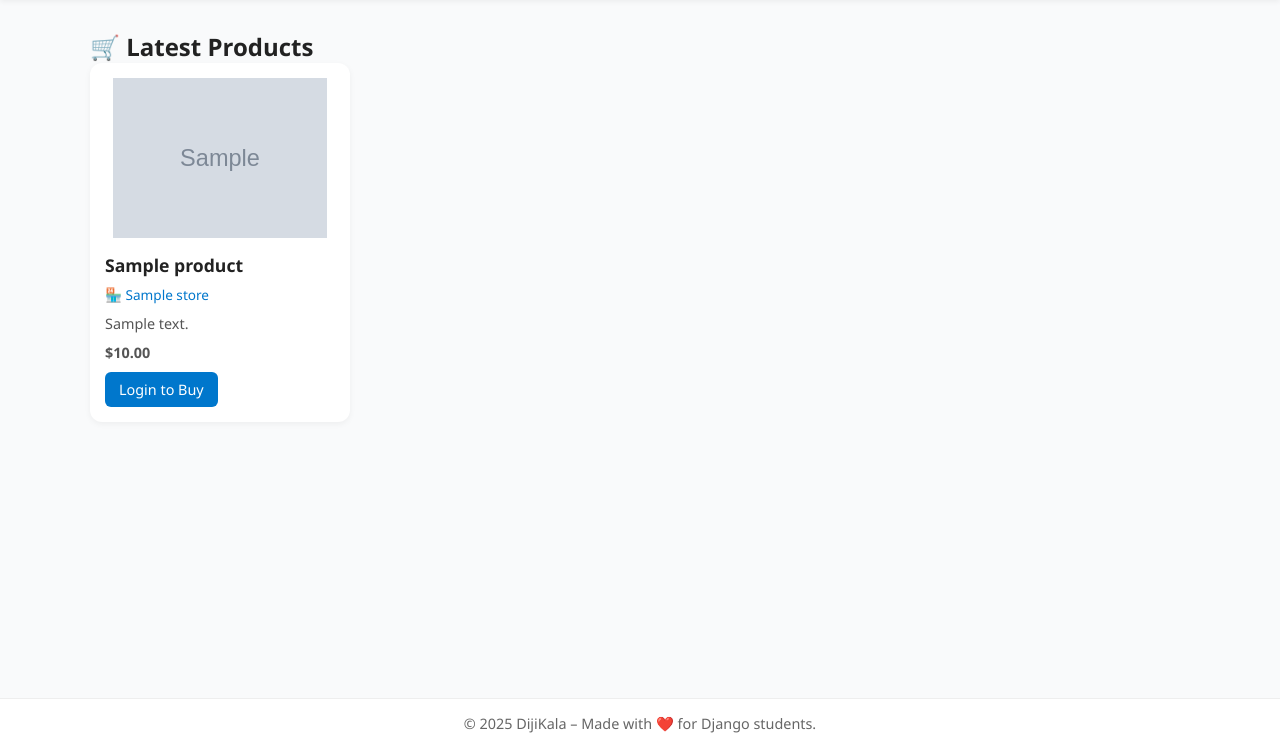
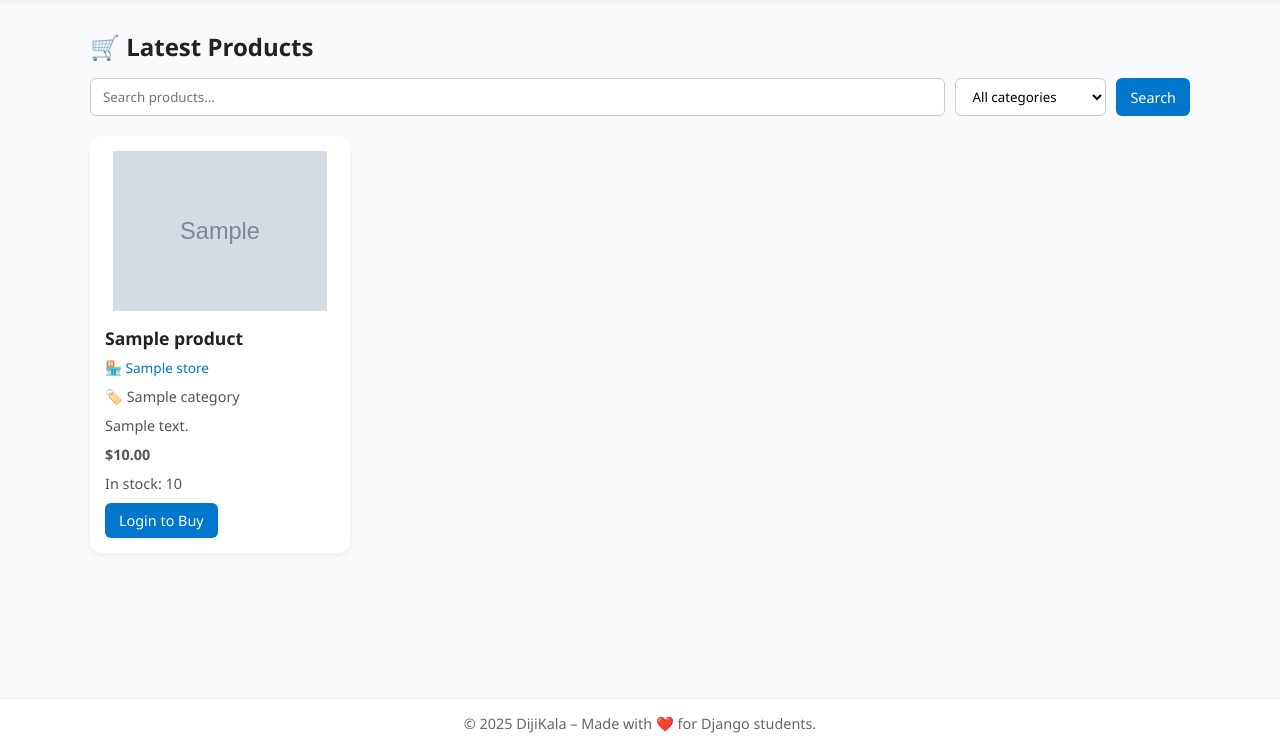
Before and after one commit to zahra-khabar/mini-digikala-django-project, a Django app: page / in a window 1280 px wide. Shown: the part 52-800 px from the top of the page. Run offline with Django 5.2, Linux system fonts and the light colour scheme; tables that the repository leaves empty hold one stand-in row (values such as "Sample post"); grey boxes marked "Sample" are stand-in pictures.

Commit message:
feat(storefront): add product search, category filters, and stock display
- Filter the landing page by name query and category with a GET form
- Show stock levels on product cards and mark sold-out products
- Hide the add to cart action when a product has no stock left
- Cover search and category filtering with tests

```diff
--- a/config/urls.py
+++ b/config/urls.py
@@ -20,18 +20,32 @@ from django.urls import include, path
 from django.shortcuts import render
 from django.conf import settings
 from django.conf.urls.static import static
+from stores.forms import ProductSearchForm
 from stores.models import Product
 
 
 def home(request):
+    search_form = ProductSearchForm(request.GET or None)
+
     products = Product.objects.select_related(
-        'store'
+        'store',
+        'category'
     ).order_by('-created_at')
+
+    if search_form.is_bound and search_form.is_valid():
+        query = search_form.cleaned_data['q'].strip()
+        category = search_form.cleaned_data['category']
+
+        if query:
+            products = products.filter(name__icontains=query)
+
+        if category is not None:
+            products = products.filter(category=category)
 
     return render(
         request,
         'home.html',
-        {'products': products}
+        {'products': products, 'search_form': search_form}
     )
 
 
--- a/static/css/style.css
+++ b/static/css/style.css
@@ -349,3 +349,42 @@ hr {
 .qty-btn:hover {
     background: #e2e6ea;
 }
+
+/* ====== SEARCH ====== */
+.search-form {
+    display: flex;
+    gap: 10px;
+    margin: 15px 0 20px;
+    flex-wrap: wrap;
+}
+
+.search-form input[type="text"] {
+    flex: 1;
+    min-width: 200px;
+    padding: 8px 12px;
+    border: 1px solid #ccc;
+    border-radius: 6px;
+}
+
+.search-form select {
+    padding: 8px 12px;
+    border: 1px solid #ccc;
+    border-radius: 6px;
+    background: #fff;
+}
+
+/* ====== STOCK & CATEGORY ====== */
+.stock-info {
+    color: #1b5e20;
+    font-size: 0.85rem;
+}
+
+.out-of-stock {
+    color: #b3261e;
+    font-weight: 600;
+}
+
+.product-category {
+    color: #0077cc;
+    font-size: 0.85rem;
+}
--- a/templates/home.html
+++ b/templates/home.html
@@ -5,6 +5,12 @@
 
 {% block content %}
 <h2>🛒 Latest Products</h2>
+
+<form method="get" action="{% url 'home' %}" class="search-form">
+    {{ search_form.q }}
+    {{ search_form.category }}
+    <button type="submit" class="btn">Search</button>
+</form>
 
 <div class="card-grid">
     {% for product in products %}
@@ -21,9 +27,14 @@
                     🏪 {{ product.store.name }}
                 </a>
             </p>
+            {% if product.category %}
+                <p class="product-category">🏷️ {{ product.category.name }}</p>
+            {% endif %}
             <p>{{ product.description|truncatewords:12 }}</p>
             <p><strong>${{ product.price }}</strong></p>
 
+            {% if product.stock > 0 %}
+                <p class="stock-info">In stock: {{ product.stock }}</p>
                 {% if user.is_authenticated %}
                     <form method="post"
                           action="{% url 'add_to_cart' product.id %}">
@@ -37,9 +48,12 @@
                         Login to Buy
                     </a>
                 {% endif %}
+            {% else %}
+                <p class="out-of-stock">Out of stock</p>
+            {% endif %}
         </div>
     {% empty %}
-        <p>No products yet!</p>
+        <p>No products found.</p>
     {% endfor %}
 </div>
 {% endblock %}
```
Also changed, not shown: stores/tests.py (+34 -1 lines), templates/stores/store_detail.html (+10 -1 lines). Lines whose indentation alone changed are shown as unchanged.
